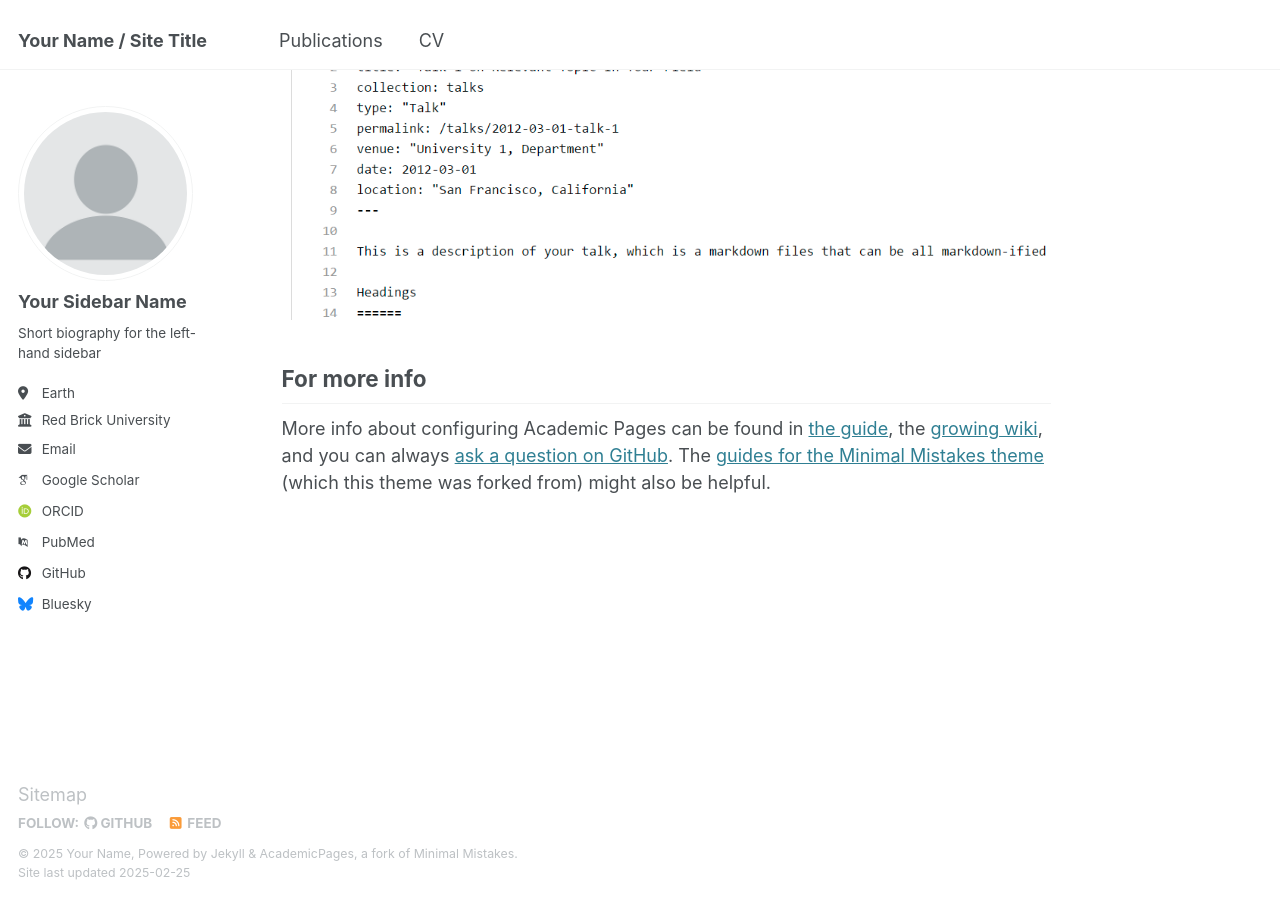
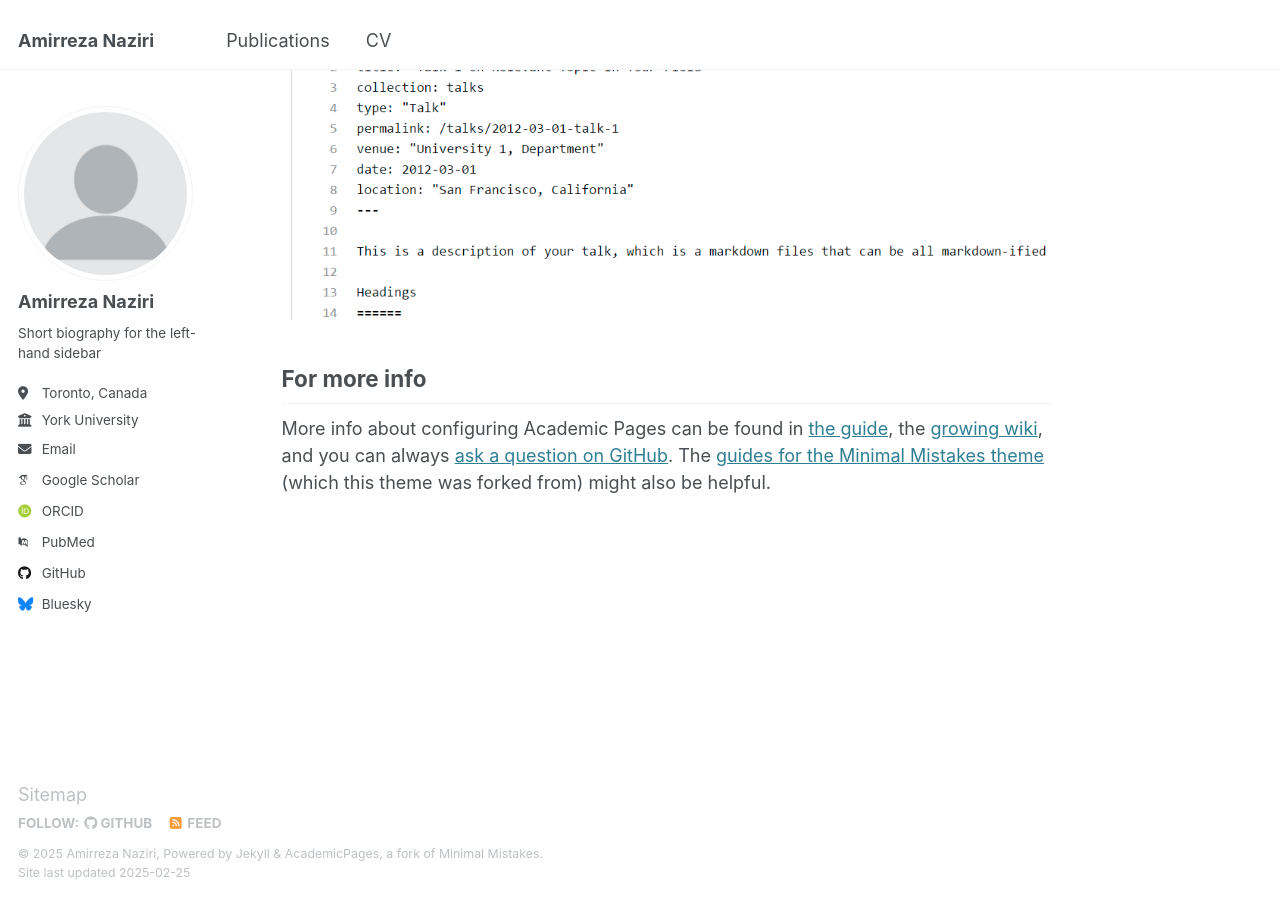
Before and after one commit to Amir79Naziri/amir79naziri.github.io, a Jekyll site: the page built from _pages/about.md, in a window 1280 px wide and 900 px high, scrolled down 2642 px. Built offline with Jekyll 4.4.1, drawn with Linux system fonts in a browser that asks for light colours; some web fonts are replaced.

Commit message:
change info

```diff
--- a/_config.yml
+++ b/_config.yml
@@ -9,13 +9,13 @@
 # Basic Site Settings
 locale                   : "en-US"
 site_theme               : "default"
-title                    : "Your Name / Site Title"
+title                    : "Amirreza Naziri"
 title_separator          : "-"
-name                     : &name "Your Name"
+name                     : &name "Amirreza Naziri"
 description              : &description "personal description"
-url                      : https://academicpages.github.io # the base hostname & protocol for your site e.g. "https://[your GitHub username].github.io"
+url                      : https://amir79naziri.github.io # the base hostname & protocol for your site e.g. "https://[your GitHub username].github.io"
 baseurl                  : "" # the subpath of your site, e.g. "/blog"
-repository               : "academicpages/academicpages.github.io"
+repository               : "Amir79Naziri/amir79naziri.github.io/"
 
 # Site Author - The following control what appear as part of the author content on the side bar.
 #               If a field is blank the icon and link will not appear, otherwise it will be shown.
@@ -23,13 +23,13 @@ repository               : "academicpages/academicpages.github.io"
 author:
   # Biographic information
   avatar           : "profile.png"
-  name             : "Your Sidebar Name"
+  name             : "Amirreza Naziri"
   pronouns         : # example: "she/her"
   bio              : "Short biography for the left-hand sidebar"
-  location         : "Earth"
-  employer         : "Red Brick University"
+  location         : "Toronto, Canada"
+  employer         : "York University"
   uri              : # URL
-  email            : "none@example.org"
+  email            : "naziriamirreza@gmail.com"
 
   # Academic websites
   arxiv            : # URL - Update with the correct link to your profile
```
